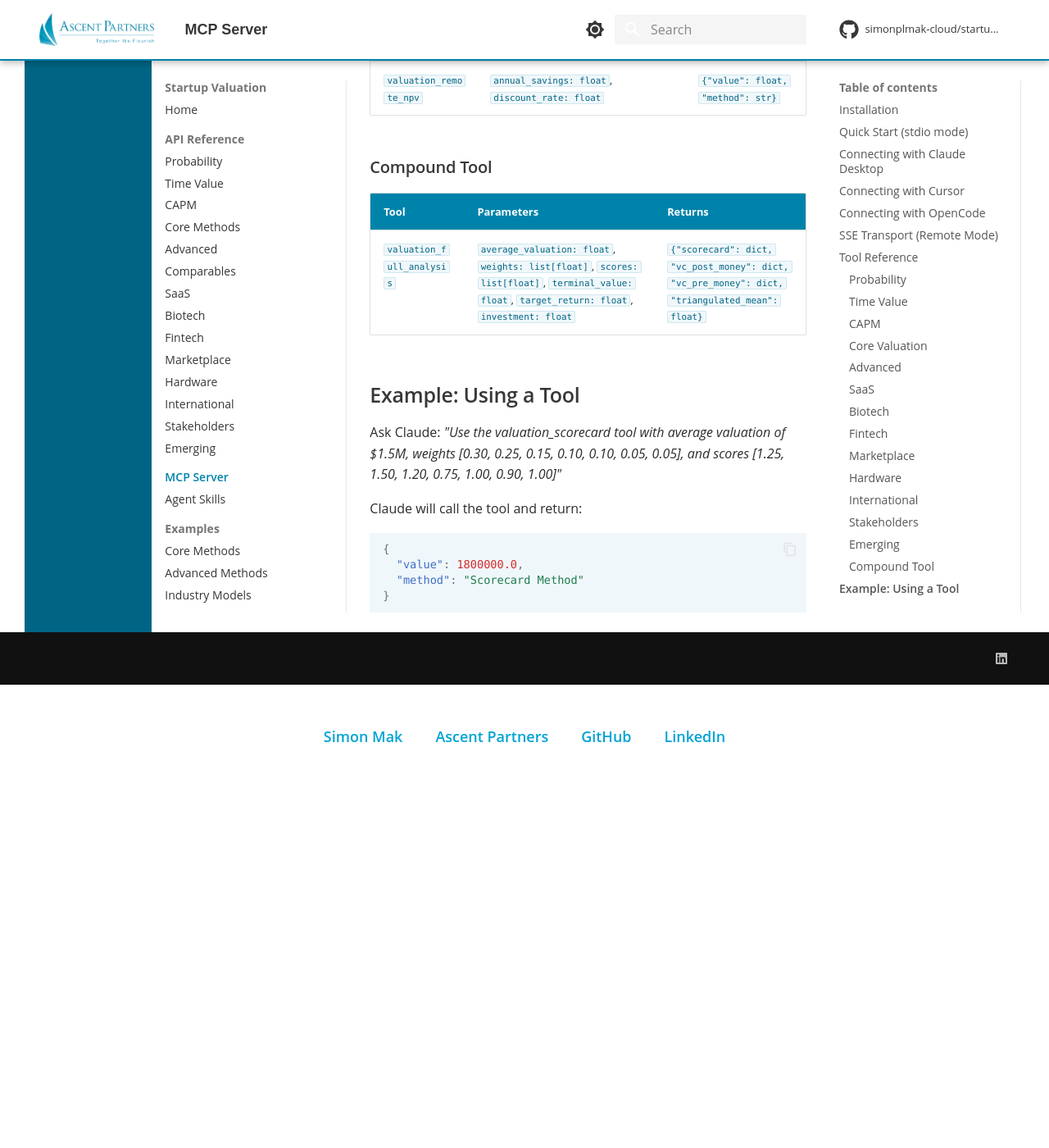
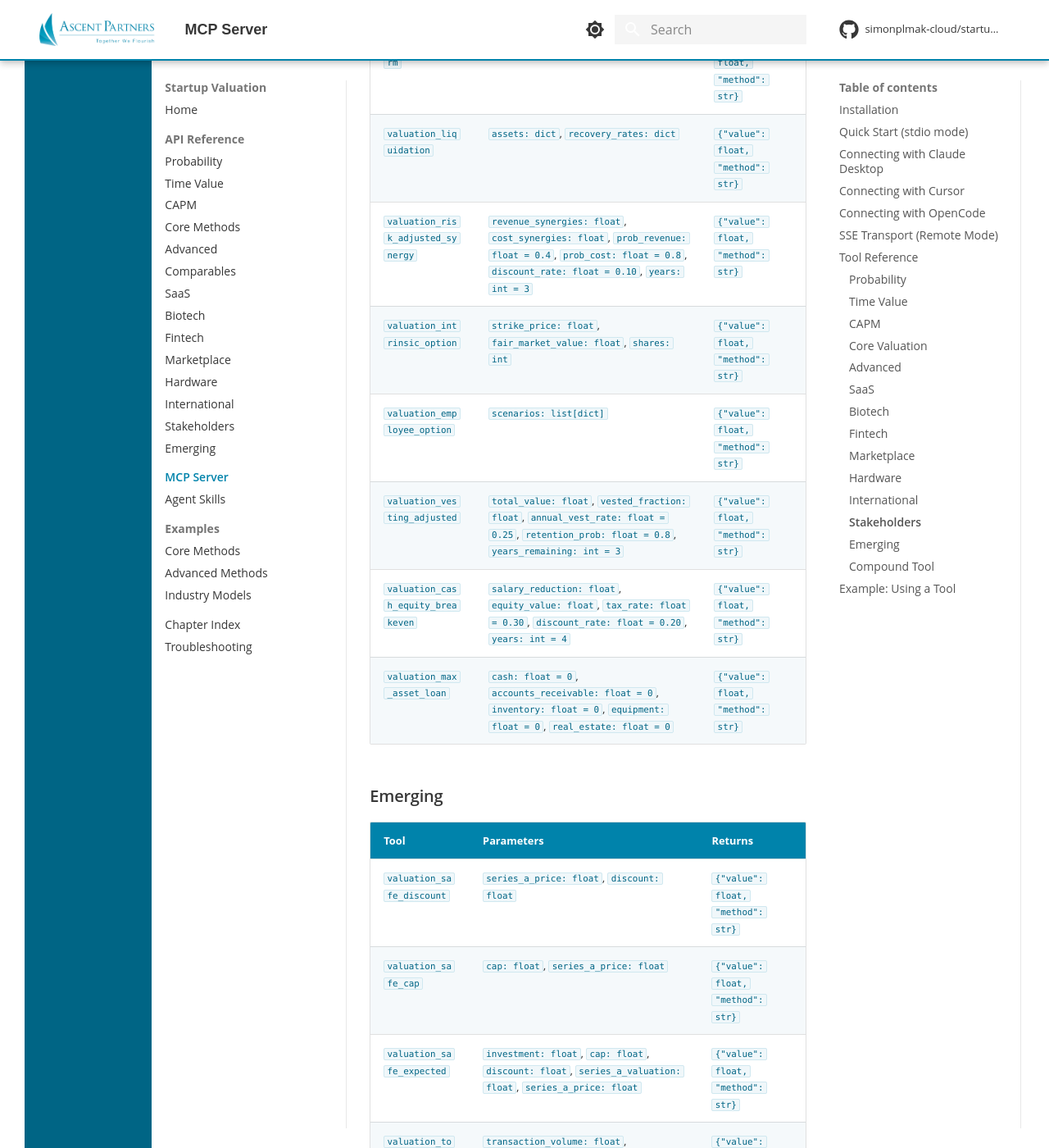
Before and after one commit to simonplmak-cloud/startup-valuation, an MkDocs documentation site: the page built from docs/mcp-server.md, in a window 1280 px wide and 1400 px high, scrolled down 7106 px. Shown: the whole window at 82% size. Built offline with MkDocs 1.6.1 and Material for MkDocs 9.7.7, drawn with Linux system fonts in a browser that asks for light colours; before the commit the page ends 8046 px from its top, so only the background shows below that; some of the changed text lies outside the part shown.

Commit message:
fix: formula bugs, version sync, and docs gaps (v1.0.2)
- Fix risk_factor_summation docstring formula (x -> +)
- Fix safe_conversion_cap nonsensical formula (min(cap, price*cap) -> price)
- Fix net_revenue_retention dead expansion_revenue parameter
- Fix vesting_adjusted_value docstring (remove /(1+r)^t, fix example value)
- Sync MCP server version 0.1.0 -> 1.0.2
- Sync mcp_server/pyproject.toml version 1.0.0 -> 1.0.2
- Add 18 missing MCP tools to docs Tool Reference table
- Fix homepage Quick Start pip install command
- Strengthen test assertions (safe_conversion_cap, NRR, vesting)

```diff
--- a/docs/mcp-server.md
+++ b/docs/mcp-server.md
@@ -98,6 +98,7 @@
 | `valuation_joint_probability` | `probabilities: list[float]` | `{"value": float, "method": str}` |
 | `valuation_probability_weighted` | `probabilities: list[float]`, `values: list[float]` | `{"value": float, "method": str}` |
 | `valuation_portfolio_return` | `probabilities: list[float]`, `returns: list[float]` | `{"value": float, "method": str}` |
+| `valuation_expected_value_continuous` | `lower: float`, `upper: float` | `{"value": float, "method": str}` |
 
 ### Time Value
 
@@ -154,6 +155,8 @@
 |---|---|---|
 | `valuation_payment_revenue` | `transaction_volume: float`, `take_rate: float` | `{"value": float, "method": str}` |
 | `valuation_lending` | `loan_book: float`, `roe: float`, `pe_multiple: float`, `npl_reserves: float = 0` | `{"value": float, "method": str}` |
+| `valuation_payment_processor` | `transaction_volume: float`, `take_rate: float`, `growth_rate: float`, `discount_rate: float`, `terminal_multiple: float`, `years: int = 5` | `{"value": float, "method": str}` |
+| `valuation_neobank` | `customers: int`, `arpu: float`, `gross_margin: float`, `churn_rate: float`, `pe_multiple: float` | `{"value": float, "method": str}` |
 
 ### Marketplace
 
@@ -161,6 +164,8 @@
 |---|---|---|
 | `valuation_take_rate` | `revenue: float`, `gmv: float` | `{"value": float, "method": str}` |
 | `valuation_gmv_multiple` | `gmv: float`, `multiple: float` | `{"value": float, "method": str}` |
+| `valuation_buyer_retention` | `buyers_period_1: int`, `buyers_repeat: int` | `{"value": float, "method": str}` |
+| `valuation_network_density` | `active_buyers: int`, `active_sellers: int`, `total_users: int` | `{"value": float, "method": str}` |
 
 ### Hardware
 
@@ -184,16 +189,29 @@
 | `valuation_opm` | `enterprise_value: float`, `liquidation_pref: float`, `time_to_exit: float`, `volatility: float` | `{"value": float, "method": str}` |
 | `valuation_pwerm` | `scenarios: list[dict]` | `{"value": float, "method": str}` |
 | `valuation_liquidation` | `assets: dict`, `recovery_rates: dict` | `{"value": float, "method": str}` |
+| `valuation_risk_adjusted_synergy` | `revenue_synergies: float`, `cost_synergies: float`, `prob_revenue: float = 0.4`, `prob_cost: float = 0.8`, `discount_rate: float = 0.10`, `years: int = 3` | `{"value": float, "method": str}` |
+| `valuation_intrinsic_option` | `strike_price: float`, `fair_market_value: float`, `shares: int` | `{"value": float, "method": str}` |
+| `valuation_employee_option` | `scenarios: list[dict]` | `{"value": float, "method": str}` |
+| `valuation_vesting_adjusted` | `total_value: float`, `vested_fraction: float`, `annual_vest_rate: float = 0.25`, `retention_prob: float = 0.8`, `years_remaining: int = 3` | `{"value": float, "method": str}` |
+| `valuation_cash_equity_breakeven` | `salary_reduction: float`, `equity_value: float`, `tax_rate: float = 0.30`, `discount_rate: float = 0.20`, `years: int = 4` | `{"value": float, "method": str}` |
+| `valuation_max_asset_loan` | `cash: float = 0`, `accounts_receivable: float = 0`, `inventory: float = 0`, `equipment: float = 0`, `real_estate: float = 0` | `{"value": float, "method": str}` |
 
 ### Emerging
 
 | Tool | Parameters | Returns |
 |---|---|---|
 | `valuation_safe_discount` | `series_a_price: float`, `discount: float` | `{"value": float, "method": str}` |
+| `valuation_safe_cap` | `cap: float`, `series_a_price: float` | `{"value": float, "method": str}` |
+| `valuation_safe_expected` | `investment: float`, `cap: float`, `discount: float`, `series_a_valuation: float`, `series_a_price: float` | `{"value": float, "method": str}` |
 | `valuation_token_value` | `transaction_volume: float`, `price_per_tx: float`, `velocity: float`, `supply: float` | `{"value": float, "method": str}` |
+| `valuation_nvt_ratio` | `market_cap: float`, `daily_transaction_volume: float` | `{"value": float, "method": str}` |
 | `valuation_esg_rate` | `base_rate: float`, `risk_premium: float = 0`, `opp_discount: float = 0` | `{"value": float, "method": str}` |
+| `valuation_esg_premium` | `base_valuation: float`, `esg_score: float`, `premium_per_point: float = 0.02` | `{"value": float, "method": str}` |
+| `valuation_esg_discount` | `base_valuation: float`, `esg_risk_score: float`, `discount_per_point: float = 0.01` | `{"value": float, "method": str}` |
 | `valuation_metcalfes` | `n: float`, `k: float = 1.0` | `{"value": float, "method": str}` |
+| `valuation_data_moat` | `data_volume: float`, `data_uniqueness: float`, `monetization_rate: float`, `competitive_advantage_years: float`, `discount_rate: float = 0.15` | `{"value": float, "method": str}` |
 | `valuation_remote_npv` | `annual_savings: float`, `discount_rate: float` | `{"value": float, "method": str}` |
+| `valuation_remote_premium` | `base_valuation: float`, `cost_savings_pct: float = 0.20`, `talent_access_premium: float = 0.10`, `productivity_gain: float = 0.05` | `{"value": float, "method": str}` |
 
 ### Compound Tool
 
--- a/src/startup_valuation/__init__.py
+++ b/src/startup_valuation/__init__.py
@@ -7,7 +7,7 @@
     ValuationResult,
 )
 
-__version__ = "1.0.1"
+__version__ = "1.0.2"
 __all__ = [
     "ValuationResult",
     "Distribution",
```
Also changed, not shown: docs/index.md (+1 -1 lines), 8 other files.
